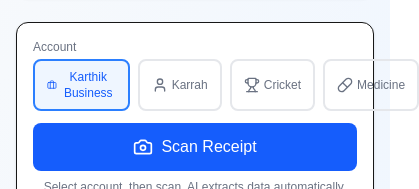
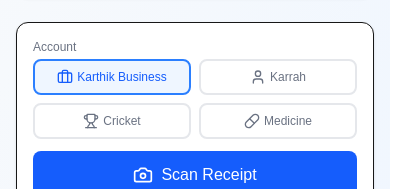
Before and after one commit to karmari116/receipt-scanner, a Next.js app: page / in a window 390 px wide. Shown: the part 307-496 px from the top of the page, 419 px wide, since content can reach past the window. Built offline with nearby package versions, Linux system fonts and the light colour scheme; no server answers; the database is empty.

Commit message:
Fix account buttons layout - use 2x2 grid on mobile

```diff
--- a/components/CameraCapture.tsx
+++ b/components/CameraCapture.tsx
@@ -59,7 +59,7 @@ export default function CameraCapture() {
             {/* Account Selector */}
             <div className="mb-3">
                 <label className="text-xs text-gray-500 mb-1 block">Account</label>
-                <div className="flex gap-2">
+                <div className="grid grid-cols-2 sm:grid-cols-4 gap-2">
                     {ACCOUNTS.map((account) => {
                         const Icon = account.icon;
                         const isSelected = selectedAccount === account.id;
@@ -67,13 +67,13 @@ export default function CameraCapture() {
                             <button
                                 key={account.id}
                                 onClick={() => setSelectedAccount(account.id)}
-                                className={`flex-1 py-2 px-3 rounded-lg border-2 flex items-center justify-center gap-1 text-sm font-medium transition-all ${isSelected
+                                className={`py-2 px-2 rounded-lg border-2 flex items-center justify-center gap-1 text-xs sm:text-sm font-medium transition-all ${isSelected
                                     ? `border-blue-500 bg-blue-50 ${account.color}`
                                     : 'border-gray-200 text-gray-500 hover:border-gray-300'
                                     }`}
                             >
-                                <Icon className="h-4 w-4" />
-                                <span className="text-xs sm:text-sm">{account.label}</span>
+                                <Icon className="h-4 w-4 flex-shrink-0" />
+                                <span className="truncate">{account.label}</span>
                             </button>
                         );
                     })}
```
